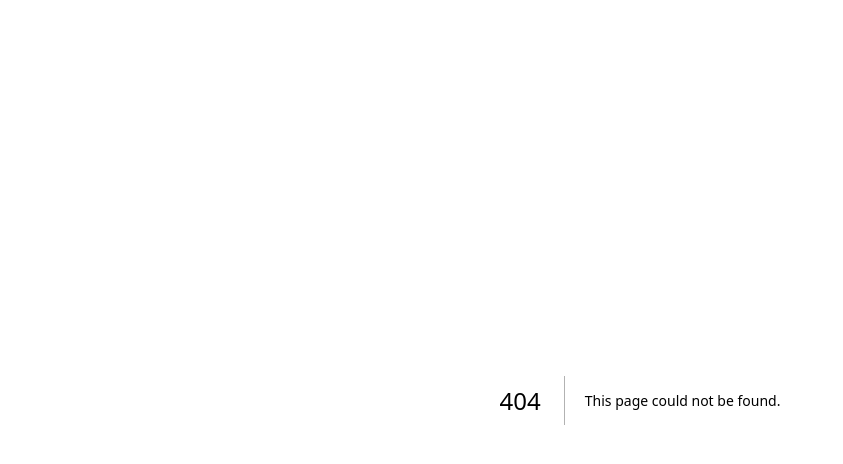
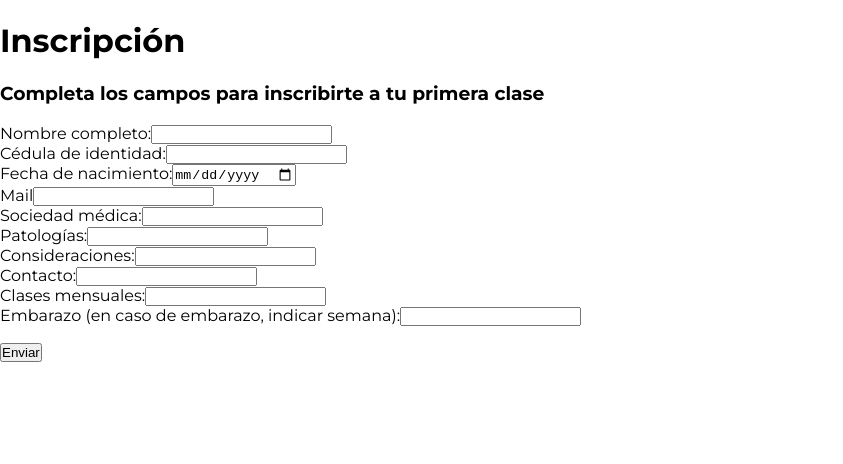
Before and after one commit to NicolasRou/Zentra-Pilates, a Next.js app in the folder zentra-pilates/: page /inscripcion in a window 1280 px wide. Before the commit this address had no page. Shown: the top 464 px of the page, without its empty margins (0-843 px from the left). Built offline with nearby package versions, Linux system fonts and the light colour scheme.

Commit message:
nueva pagina, inscripcion

```diff
--- a/zentra-pilates/components/Planes.jsx
+++ b/zentra-pilates/components/Planes.jsx
@@ -38,7 +38,7 @@ export default function Planes() {
               <p>Stretching</p>
               <p>Yoga</p>
               <div className={styles.container__link}>
-                <Link href="/#contacta" className={styles.link}>
+                <Link href="/inscripcion" className={styles.link}>
                   INSCRIBIRME
                 </Link>
               </div>
@@ -52,7 +52,7 @@ export default function Planes() {
               <p>Stretching</p>
               <p>Yoga</p>
               <div className={styles.container__link}>
-                <Link href="/#contacta" className={styles.link}>
+                <Link href="/inscripcion" className={styles.link}>
                   INSCRIBIRME
                 </Link>
               </div>
@@ -66,7 +66,7 @@ export default function Planes() {
               <p>Stretching</p>
               <p>Yoga</p>
               <div className={styles.container__link}>
-                <Link href="/#contacta" className={styles.link}>
+                <Link href="/inscripcion" className={styles.link}>
                   INSCRIBIRME
                 </Link>
               </div>
--- a/zentra-pilates/components/Socios/Agenda.jsx
+++ b/zentra-pilates/components/Socios/Agenda.jsx
@@ -47,8 +47,8 @@ export default function Agenda() {
   };
 
   const clases = [
-    { value: "Pilates", days: [1, 2, 3, 4, 5, 6] },
-    { value: "Pilates stretching", days: [5, 6] },
+    { value: "Pilates", days: [1, 2, 3, 4, 5] },
+    { value: "Pilates stretching", days: [4, 5, 6] },
     { value: "Pilates funcional", days: [5] },
     { value: "Pilates TRX", days: [2] },
     { value: "TRX", days: [1] },
--- a/zentra-pilates/components/Socios/AgendaCuponera.jsx
+++ b/zentra-pilates/components/Socios/AgendaCuponera.jsx
@@ -19,8 +19,8 @@ export default function AgendaCuponera() {
   };
 
   const clases = [
-    { value: "Pilates", days: [1, 2, 3, 4, 5, 6] },
-    { value: "Pilates stretching", days: [5, 6] },
+    { value: "Pilates", days: [1, 2, 3, 4, 5] },
+    { value: "Pilates stretching", days: [4, 5, 6] },
     { value: "Pilates funcional", days: [5] },
     { value: "Pilates TRX", days: [2] },
     { value: "TRX", days: [1] },
--- a/zentra-pilates/components/Socios/ClaseSelector.jsx
+++ b/zentra-pilates/components/Socios/ClaseSelector.jsx
@@ -63,7 +63,7 @@ export default function ClaseSelector({
   }, []);
 
   const clases = [
-    { value: "Pilates", days: [1, 2, 3, 4, 5, 6] },
+    { value: "Pilates", days: [1, 2, 3, 4, 5] },
     { value: "Pilates stretching", days: [4, 5, 6] },
     { value: "Pilates funcional", days: [5] },
     { value: "TRX pilates", days: [1, 2, 4, 5] },
--- /dev/null
+++ b/zentra-pilates/src/pages/inscripcion.jsx
@@ -0,0 +1,79 @@
+export default function Inscripcion() {
+  return (
+    <>
+      <div>
+        <h1>Inscripción</h1>
+      </div>
+      <div>
+        <h3>Completa los campos para inscribirte a tu primera clase</h3>
+      </div>
+      <section>
+        <form>
+          <ul>
+            <li>
+              <label>
+                Nombre completo:
+                <input type="text" required={true} />
+              </label>
+            </li>
+            <li>
+              <label>
+                Cédula de identidad:
+                <input type="number" max={8} required={true} />
+              </label>
+            </li>
+            <li>
+              <label>
+                Fecha de nacimiento:
+                <input type="date"required={true} />
+              </label>
+            </li>
+            <li>
+              <label>
+                Mail
+                <input type="mail" required={true}/>
+              </label>
+            </li>
+            <li>
+              <label>
+                Sociedad médica:
+                <input type="text" />
+              </label>
+            </li>
+            <li>
+              <label>
+                Patologías:
+                <input type="text" />
+              </label>
+            </li>
+            <li>
+              <label>
+                Consideraciones:
+                <input type="text" />
+              </label>
+            </li>
+            <li>
+              <label>
+                Contacto:
+                <input type="number" required={true} max={9}/>
+              </label>
+            </li>
+            <li>
+              <label>
+                Clases mensuales:
+                <input type="number" required />
+              </label>
+            </li>
+            <li>
+              <label>
+                Embarazo (en caso de embarazo, indicar semana):
+                <input type="text" />
+              </label>
+            </li>
+          </ul>
+          <button type="submit">Enviar</button>
+        </form>
+      </section>
+    </>
+  );
+}
```
Also changed, not shown: zentra-pilates/components/Admin/EditSocio.jsx (+25 -21 lines), zentra-pilates/components/Admin/ReagendaFijo.jsx (+16 -7 lines), zentra-pilates/components/Socios/InfoBasica.jsx (+13 -6 lines).
